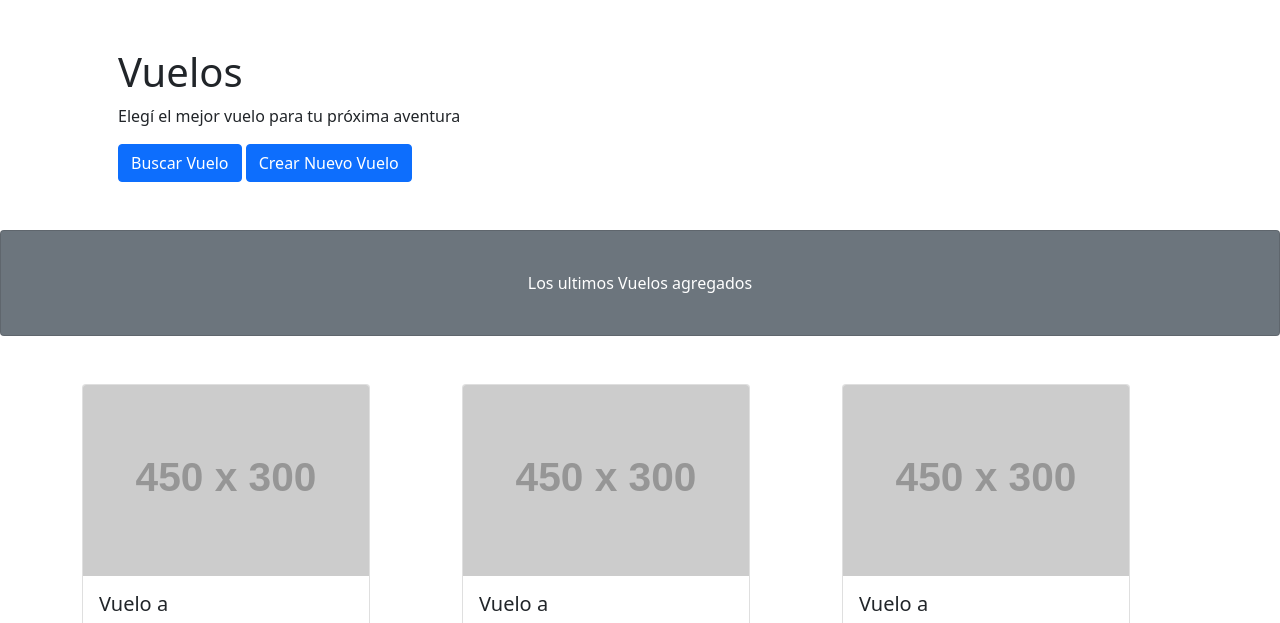
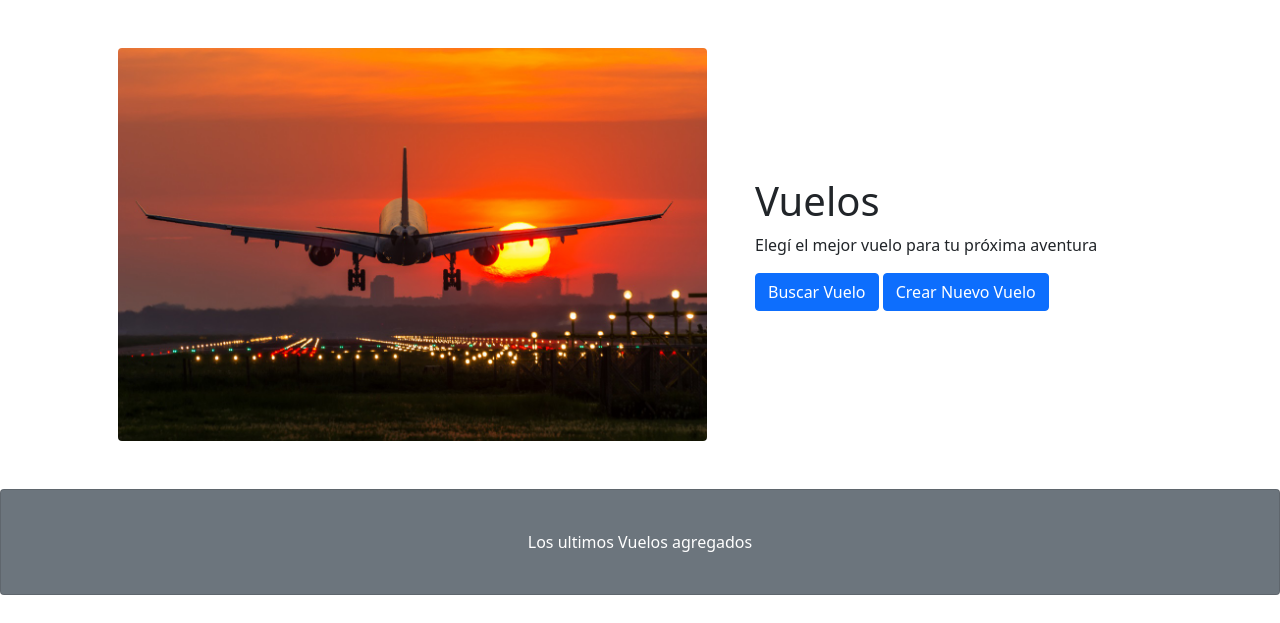
Before and after one commit to MartinCapocasale/ProyectoViajes, a Django app: page /vuelos/ in a window 1280 px wide. Shown: the part 56-679 px from the top of the page. Run offline with Django 4.2, Linux system fonts and the light colour scheme; data comes from the database, SQL or seed files in the repository; grey boxes labelled with a size stand in for pictures from a placeholder-image service; some libraries are stand-ins or nearby versions.

Commit message:
se agregan imagenes de portadas a tos los modelos

```diff
--- a/ProyectoViajes/ProyectoViajesApp/templates/ProyectoViajesApp/excursiones.html
+++ b/ProyectoViajes/ProyectoViajesApp/templates/ProyectoViajesApp/excursiones.html
@@ -3,6 +3,10 @@
 
 {% block TituloPagina %}
 Excursiones - Viajes Coder
+{% endblock %}
+
+{% block ImagenPortada %}
+    <div class="col-lg-7"><img class="img-fluid rounded mb-4 mb-lg-0" src="{% static 'imagenes/excursiones.jpg'%}" alt="..." /></div>
 {% endblock %}
 
 {% block TipoDePagina %}Excursiones{% endblock %}
--- a/ProyectoViajes/ProyectoViajesApp/templates/ProyectoViajesApp/hoteles.html
+++ b/ProyectoViajes/ProyectoViajesApp/templates/ProyectoViajesApp/hoteles.html
@@ -4,6 +4,10 @@
 {% block TituloPagina %}
 Hoteles - Viajes Coder
 {% endblock %}
+{% block ImagenPortada %}
+    <div class="col-lg-7"><img class="img-fluid rounded mb-4 mb-lg-0" src="{% static 'imagenes/hoteles.jpg'%}" alt="..." /></div>
+{% endblock %}
+
 {% block TipoDePagina %}Hoteles{% endblock %}
 {% block SloganPagina %}Elegí el mejor hotel para tu próximo destino{% endblock %}
 {% block DeBusqueda %}
--- a/ProyectoViajes/ProyectoViajesApp/templates/ProyectoViajesApp/index.html
+++ b/ProyectoViajes/ProyectoViajesApp/templates/ProyectoViajesApp/index.html
@@ -5,7 +5,7 @@
 Inicio - Viajes Coder
 {% endblock %}
 {% block ImagenPortada %}
-    <div class="col-lg-7"><img class="img-fluid rounded mb-4 mb-lg-0" src="{% static 'imagenes/portada.jpeg'%}" alt="..." /></div>
+    <div class="col-lg-7"><img class="img-fluid rounded mb-4 mb-lg-0" src="{% static 'imagenes/inicio.jpeg'%}" alt="..." /></div>
 {% endblock %}
 {% block TipoDePagina %}Viajes Coder{% endblock %}
 {% block SloganPagina %}Los mejores Vuelos Hoteles y Excursiones en un solo lugar{% endblock %}
--- a/ProyectoViajes/ProyectoViajesApp/templates/ProyectoViajesApp/vuelos.html
+++ b/ProyectoViajes/ProyectoViajesApp/templates/ProyectoViajesApp/vuelos.html
@@ -4,6 +4,11 @@
 {% block TituloPagina %}
 Vuelos - Viajes Coder
 {% endblock %}
+
+{% block ImagenPortada %}
+    <div class="col-lg-7"><img class="img-fluid rounded mb-4 mb-lg-0" src="{% static 'imagenes/vuelos.jpg'%}" alt="..." /></div>
+{% endblock %}
+
 {% block TipoDePagina %}Vuelos{% endblock %}
 {% block SloganPagina %}Elegí el mejor vuelo para tu próxima aventura{% endblock %}
 {% block DeBusqueda %}
```
Also changed, not shown: ProyectoViajes/static/imagenes/excursiones.jpg (added), ProyectoViajes/static/imagenes/hoteles.jpg (added), ProyectoViajes/static/imagenes/inicio.jpeg (renamed from ProyectoViajes/static/imagenes/portada.jpeg), ProyectoViajes/static/imagenes/vuelos.jpg (added).
